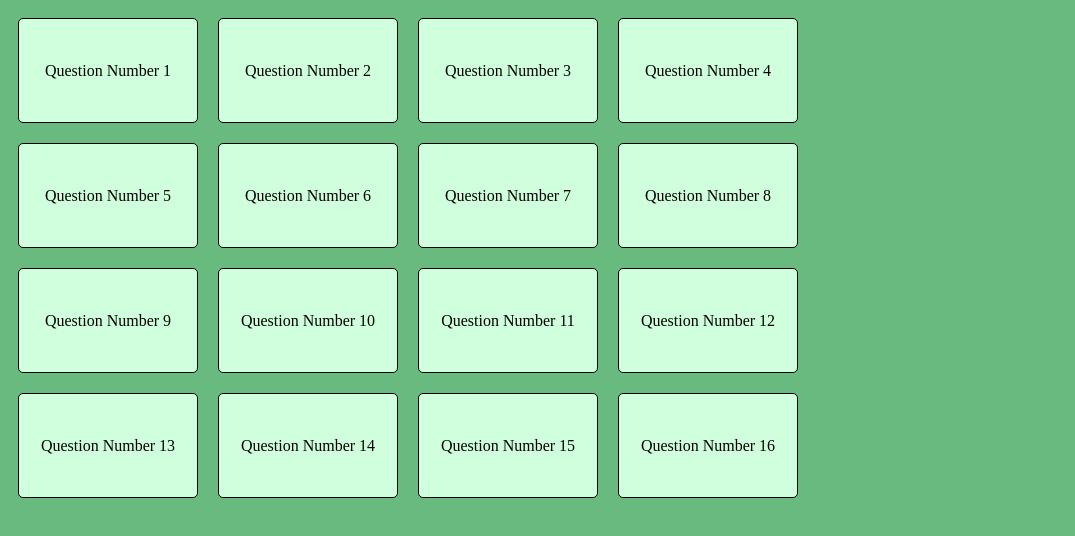
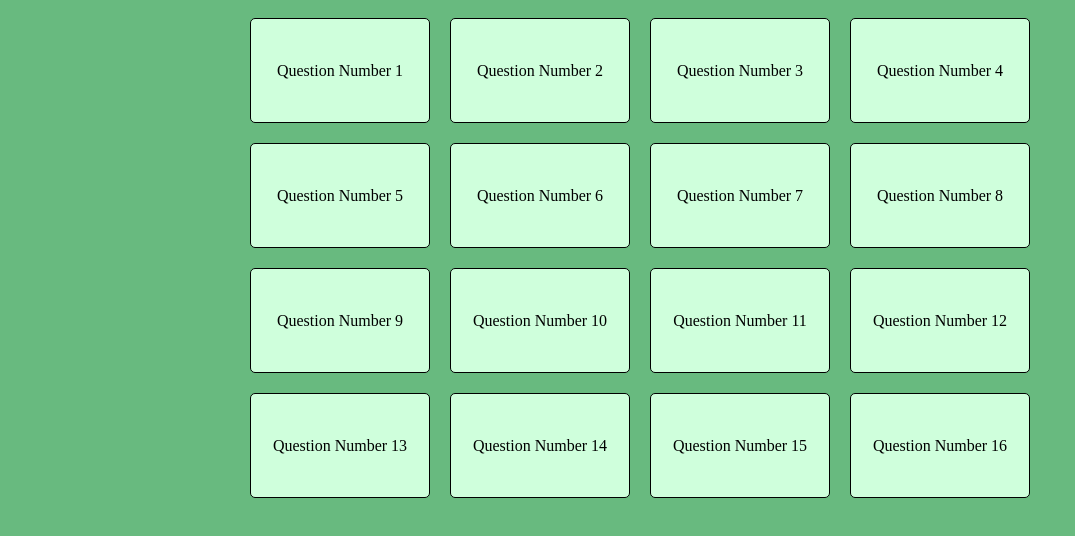
Before and after one commit to jamieab98/trivia-grid-challenge, a React (Vite) app: page / in a window 1280 px wide. Shown: the top 536 px of the page, without its empty margins (0-1075 px from the left). Built offline with nearby package versions, Linux system fonts and the light colour scheme.

Commit message:
Centered the grid

```diff
--- a/index.css
+++ b/index.css
@@ -1,3 +1,8 @@
 #page{
     background-color: #68ba7f;
 }
+
+body{
+    display: flex;
+    justify-content: center;
+}
--- a/src/App.jsx
+++ b/src/App.jsx
@@ -1,9 +1,11 @@
 import QuestionCards from "./components/QuestionCard"
+import styles from "./styles/App.module.css"
+
 
 function App() {
 
   return(
-    <div>
+    <div className={styles.app}>
       <QuestionCards/>
     </div>
   )
--- a/src/styles/App.module.css
+++ b/src/styles/App.module.css
@@ -0,0 +1,3 @@
+.app{
+    display: flex;
+}
```
